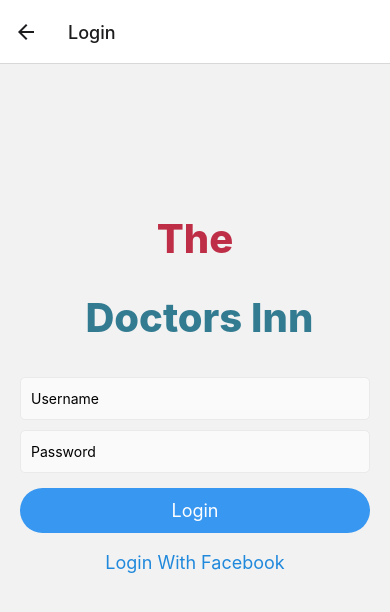
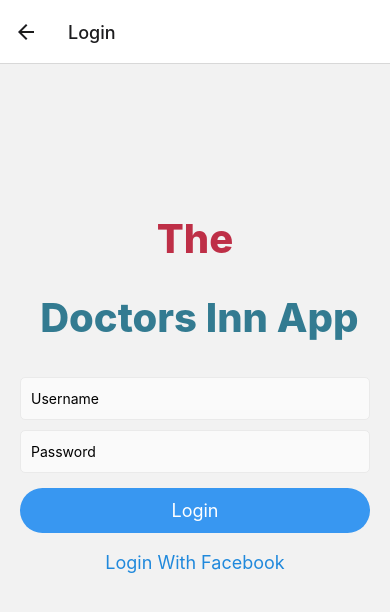
Before and after one commit to furqanrasheed7/Doctor-Inn, a React Native app: screen /Login in a window 390 px wide. Shown: the top 612 px of the page. Built offline with nearby package versions, Linux system fonts and the light colour scheme.

Commit message:
Fixed Login Folder Name Second Time

```diff
--- a/src/login/login.js
+++ b/src/login/login.js
@@ -46,7 +46,7 @@
       <TouchableWithoutFeedback onPress={Keyboard.dismiss}>
         <View style={styles.loginScreenContainer}>
           <View style={styles.loginFormView}>
-            <Text style={styles.logoText}>The</Text><Text style={styles.logoColor}> Doctors Inn</Text>
+            <Text style={styles.logoText}>The</Text><Text style={styles.logoColor}> Doctors Inn App</Text>
             <TextInput
               placeholder="Username"
               placeholderColor="#c4c3cb"
```
